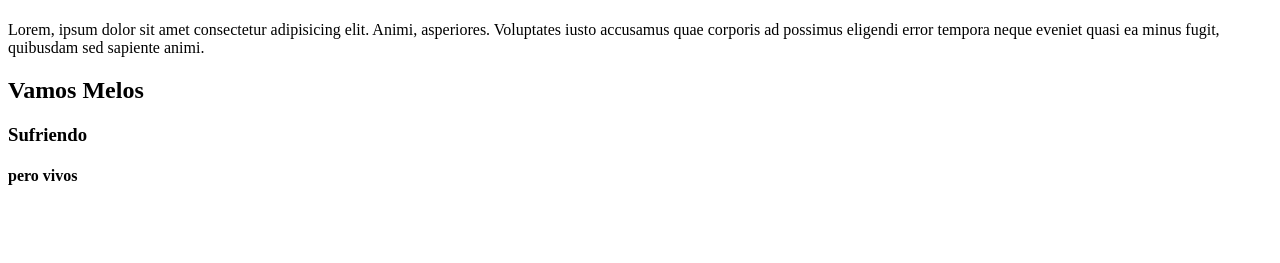
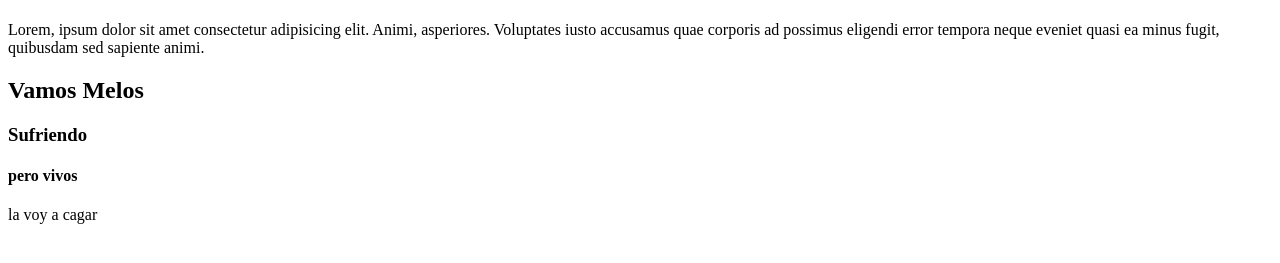
Before and after one commit to Evillux/Ejercicio1Git, a plain HTML site: page index.html in a window 1280 px wide. Shown: the part 59-322 px from the top of the page. Drawn offline with Linux system fonts and the light colour scheme.

Commit message:
Update index.html

```diff
--- a/index.html
+++ b/index.html
@@ -15,7 +15,7 @@
     <h3>Sufriendo</h3>
     <h4>pero vivos</h4>
 
-
+    <a>la voy a cagar</a>
 
 
 </body>
```
